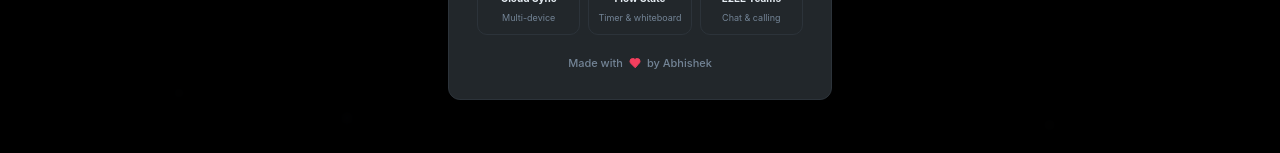
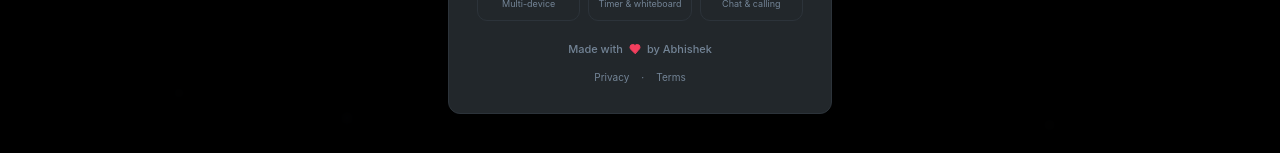
Before and after one commit to anishXdev/deepwork, a React (Vite) app: page / in a window 1280 px wide. Shown: the part 539-692 px from the top of the page. Built offline with nearby package versions, Linux system fonts and the light colour scheme; no server answers.

Commit message:
Add legal links to sign-in panel

```diff
--- a/src/components/AuthModal.tsx
+++ b/src/components/AuthModal.tsx
@@ -266,6 +266,11 @@ export const AuthModal: React.FC = () => {
             Made with <Heart className="w-3 h-3 fill-rose-500 text-rose-500" aria-label="love" /> by Abhishek
           </p>
         )}
+        <nav aria-label="Legal" className="mt-3 flex justify-center gap-3 text-[10px]" style={{ color: 'var(--text-muted)' }}>
+          <a className="transition-colors hover:text-slate-200" href="/privacy.html">Privacy</a>
+          <span aria-hidden="true">·</span>
+          <a className="transition-colors hover:text-slate-200" href="/terms.html">Terms</a>
+        </nav>
       </div>
     </div>
   );
```
